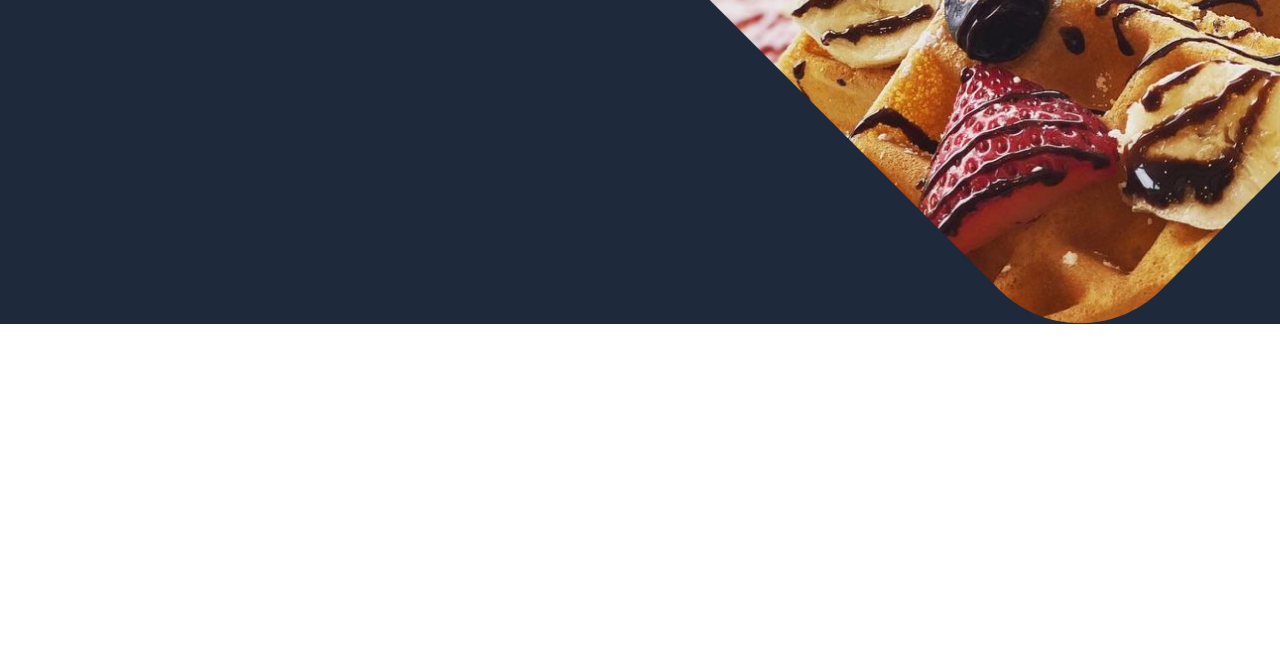
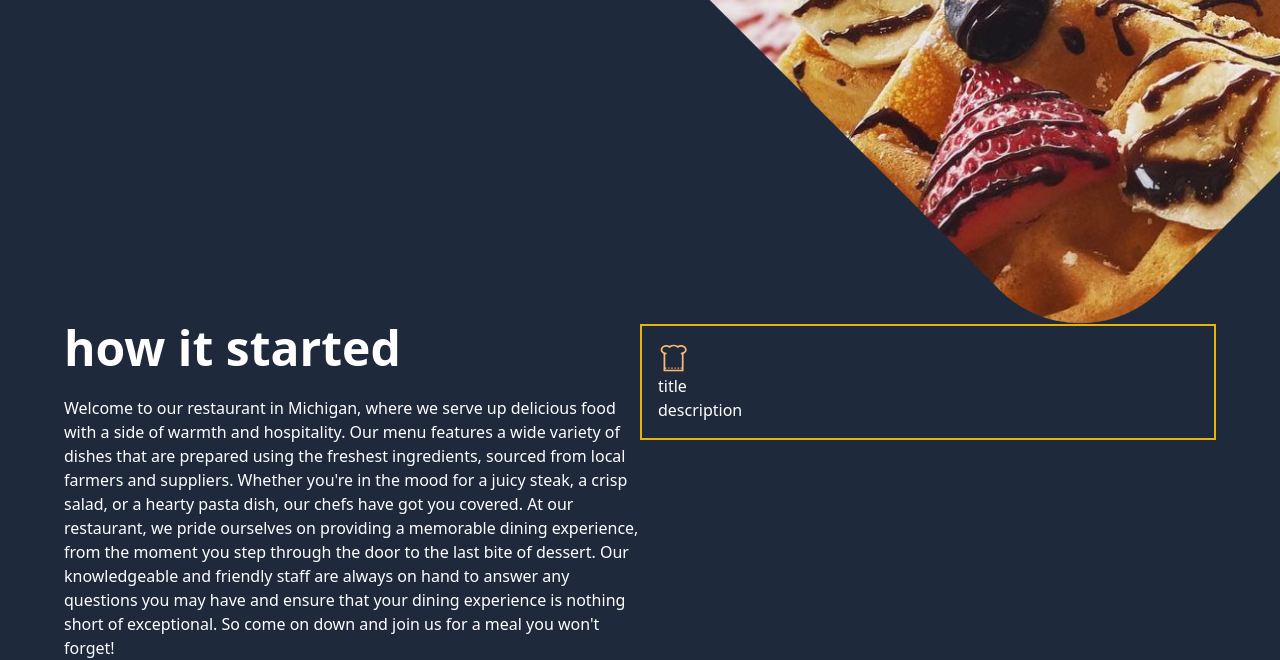
Before and after one commit to techup-group10/resturant-meti, a plain HTML site: page index.html in a window 1280 px wide. Shown: the part 659-1319 px from the top of the page. Before the commit the page ends 983 px from the top, so only its background shows below. Drawn offline with nearby package versions, Linux system fonts and the light colour scheme.

Commit message:
restoranti

```diff
--- a/index.html
+++ b/index.html
@@ -1,5 +1,6 @@
 <!doctype html>
 <html>
+
 <head>
     <meta charset="UTF-8">
     <meta name="viewport" content="width=device-width, initial-scale=1.0">
@@ -19,11 +20,39 @@
     </div>
 
     <div class="flex items-center justify-between">
-    <p class="   text-6xl text-white">    But first , food</p>
-    <img src="img.png"/>
+        <p class="   text-8xl text-white ml-16 font-bold"> But first ,<br> food</p>
+        <img src="img.png" />
+    </div>
+
+    <!-- about section -->
+    <div class="mx-16 flex text-white">
+        <div class="w-1/2">
+            <h1 class="text-5xl font-bold mb-6">how it started </h1>
+            <p>
+                Welcome to our restaurant in Michigan, where we serve up delicious food with a side of warmth and
+                hospitality. Our menu features a wide variety of dishes that are prepared using the freshest
+                ingredients,
+                sourced from local farmers and suppliers. Whether you're in the mood for a juicy steak, a crisp salad,
+                or a
+                hearty pasta dish, our chefs have got you covered.
+                At our restaurant, we pride ourselves on providing a memorable dining experience, from the moment you
+                step
+                through the door to the last bite of dessert. Our knowledgeable and friendly staff are always on hand to
+                answer any questions you may have and ensure that your dining experience is nothing short of
+                exceptional.
+                So come on down and join us for a meal you won't forget!</p>
+        </div>
+        <div class="w-1/2">
+            <div class="border-2 border-yellow-500 p-4">
+                <img src="icon.svg" alt="">
+                <p>title</p>
+                <p>description</p>
+            </div>
+        </div>
+
     </div>
 
 
+    </body>
 
-</body>
 </html>
```
Also changed, not shown: icon.svg (added). Lines whose indentation alone changed are shown as unchanged.
